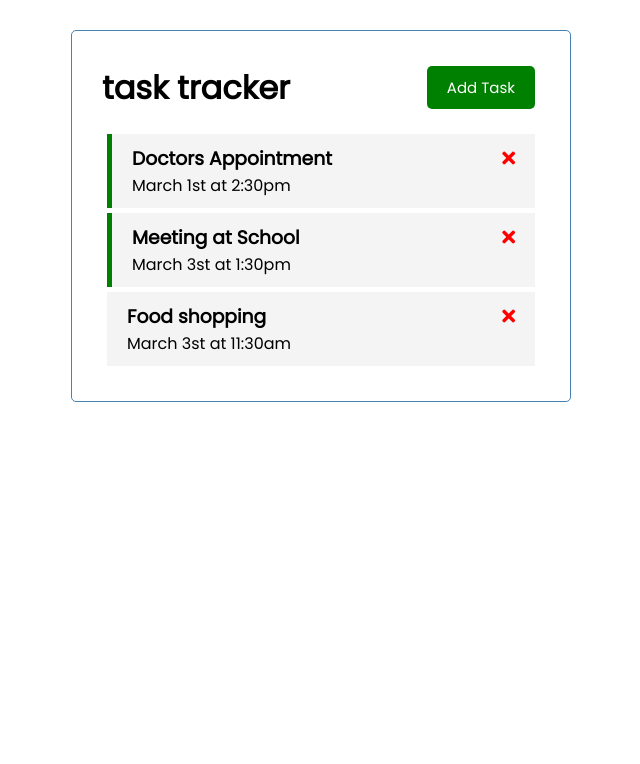
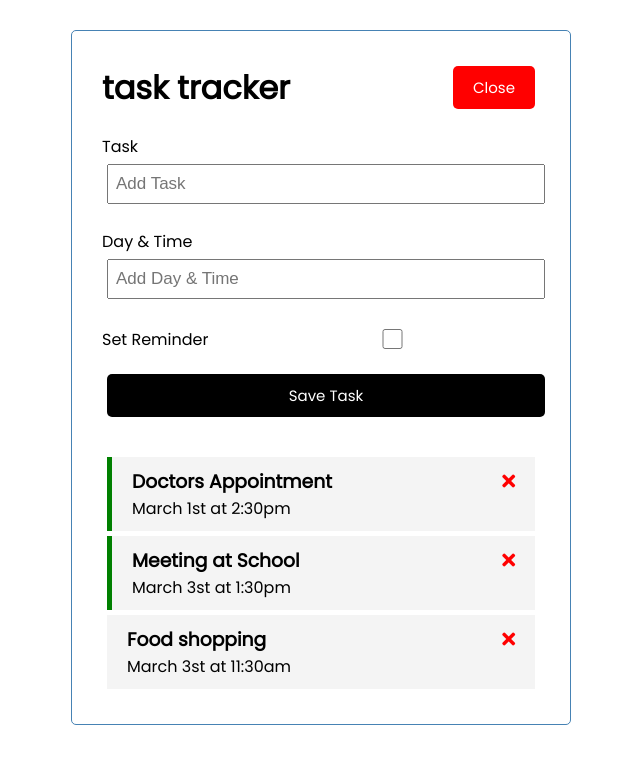
Before and after one commit to SHerlihy/vue-task-trackeer, a Vue app: page / in a window 1280 px wide. Both pictures are taken after a click on the button "Add Task". Shown: the top 764 px of the page, without its empty margins (319-959 px from the left). Built offline with nearby package versions, Linux system fonts and the light colour scheme.

Commit message:
ui complete, add task form added, show/hide functionality added

```diff
--- a/src/App.vue
+++ b/src/App.vue
@@ -1,6 +1,9 @@
 <template>
 <div class="container">
-  <Header title="task tracker"/>
+  <Header @toggle-add-task="toggleAddTask" title="task tracker" :showAddTask="showAddTask"/>
+  <div v-show="showAddTask">
+  <AddTask @add-task="addTask"/>
+  </div>
   <Tasks @toggle-reminder="toggleReminder" @delete-task="deleteTask" :tasks="tasks"/>
 </div>
 </template>
@@ -8,19 +11,28 @@
 <script>
 import Header from './components/Header.vue'
 import Tasks from './components/Tasks.vue'
+import AddTask from './components/AddTask.vue'
 
 export default {
   name: 'App',
   components: {
     Header,
     Tasks,
+    AddTask,
   },
   data() {
     return {
-      tasks: []
+      tasks: [],
+      showAddTask: false,
     }
   },
   methods: {
+    toggleAddTask(){
+      this.showAddTask = !this.showAddTask
+    },
+    addTask(task){
+      this.tasks= [...this.tasks,task]
+    },
     deleteTask(id) {
       if(confirm("are you sure?")){
       this.tasks = this.tasks.filter((task)=>
@@ -28,11 +40,8 @@
       )}
     },
     toggleReminder(id) {
-      const changeTask = this.tasks.findIndex((task)=>{
-        return task.id === id
-      })
-      this.tasks[changeTask].reminder = !this.tasks[changeTask].reminder
-    }
+      this.tasks = this.tasks.map((task)=> task.id == id ? {...task, reminder: !task.reminder} : task)
+    },
   },
   created() {
     this.tasks = [
--- /dev/null
+++ b/src/components/AddTask.vue
@@ -0,0 +1,102 @@
+<template>
+<form @submit="onSubmit" class="add-form">
+<div class="form-control">
+  <label>Task</label>
+  <input
+  v-model="text"
+  type="text"
+  name="text"
+  placeholder="Add Task"
+  />
+</div>
+  <div class="form-control">
+    <label>Day & Time</label>
+    <input
+    v-model="day"
+    type="text"
+    name="day"
+    placeholder="Add Day & Time"
+    />
+  </div>
+  <div class="form-control form-control-check">
+    <label>Set Reminder</label>
+    <input
+    v-model="reminder"
+    type="checkbox"
+    name="reminder"
+    />
+  </div>
+      <input
+    type="submit"
+    value="Save Task"
+    class="btn btn-block"
+    />
+</form>
+</template>
+
+<script>
+export default {
+  name: "AddTask",
+  data() {
+    return {
+      text: '',
+      day: '',
+      reminder: false,
+    }
+  },
+  methods: {
+    onSubmit(e) {
+      e.preventDefault()
+
+      if(!this.text) {
+        alert('Please as a task')
+        return
+      }
+
+      const newTask= {
+        id: Math.floor(Math.random()*1000),
+        text: this.text,
+        day: this.day,
+        reminder: this.reminder,
+      }
+
+      this.text =''
+      this.day=''
+      this.reminder=false
+
+      this.$emit('add-task', newTask)
+    }
+  }
+}
+</script>
+
+<style scoped>
+.add-form {
+  margin-bottom: 40px;
+}
+.form-control{
+  margin: 20px 0;
+}
+.form-control label {
+  display: block;
+}
+.form-control input {
+  width: 100%;
+  height: 40px;
+  margin: 5px;
+  padding: 3px 7px;
+  font-size: 17px;
+}
+.form-control-check {
+  display: flex;
+  align-items: center;
+  justify-content: space-between;
+}
+.form-control-check label {
+  flex: 1;
+}
+  .form-control-check input {
+    flex: 2;
+    height: 20px;
+  }
+</style>
--- a/src/components/Button.vue
+++ b/src/components/Button.vue
@@ -11,7 +11,7 @@
   },
   methods: {
     onClick() {
-      console.log('click')
+     this.$emit('btn-click')
     }
   }
 }
--- a/src/components/Header.vue
+++ b/src/components/Header.vue
@@ -1,7 +1,7 @@
 <template>
   <header>
     <h1>{{title}}</h1>
-    <Button text="Add Task" color="green"/>
+    <Button @btn-click="$emit('toggle-add-task')" :text="showAddTask ? 'Close' : 'Add Task'" :color="showAddTask ? 'red': 'green'"/>
   </header>
 </template>
 
@@ -13,6 +13,10 @@
     title: {
       type: String,
       default:"Hello world",
+    },
+    showAddTask: {
+      type: Boolean,
+      default:false,
     }
   },
   components: {
```
